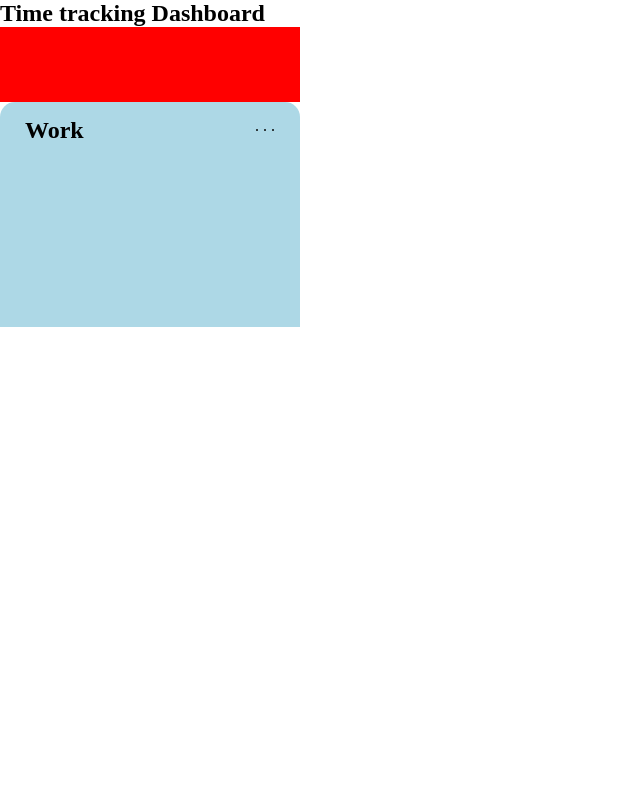
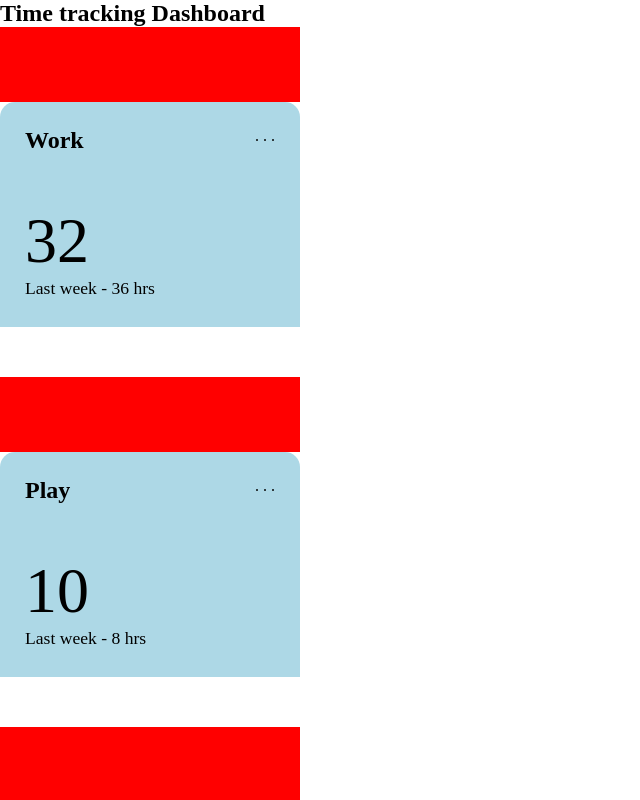
Before and after one commit to NielsLouwes/time-tracking-dash, a Next.js app: page / in a window 1280 px wide. Shown: the whole page, without its empty margins (0-640 px from the left). Built offline with nearby package versions, Linux system fonts and the light colour scheme.

Commit message:
added data into small cards

```diff
--- a/src/components/SmallCard.tsx
+++ b/src/components/SmallCard.tsx
@@ -1,5 +1,6 @@
 import React from "react";
 import styled from "styled-components";
+import data from "../data.json"
 
 const Card = styled.div`
   height: 350px;
@@ -16,6 +17,7 @@ const CardBottom = styled.div`
   background: lightblue;
   border-top-left-radius: 15px;
   border-top-right-radius: 15px;
+  padding: 25px 25px;
 `;
 
 const Category = styled.p`
@@ -28,19 +30,45 @@ const Menu = styled.div``;
 const CategoryContainer = styled.div`
   display: flex;
   justify-content: space-between;
-  padding: 15px 25px;
+
 `;
 
-export default function SmallCard() {
+const HoursContainer = styled.div`
+  display: flex;
+  flex-direction: column;
+  margin-top: 50px;
+`;
+
+const HoursText = styled.p`
+  font-size: 4rem;
+`
+const UpdateText = styled.p`
+  font-size: 1.1rem;
+`
+
+type SmallCardProps = {
+  title: string;
+  current: number;
+  previous: number;
+}
+
+
+export default function SmallCard({title, current , previous}: SmallCardProps) {
+
+  console.log(data, "data inside card")
   return (
     <>
       <Card>
         <CardTop></CardTop>
         <CardBottom>
           <CategoryContainer>
-            <Category>Work</Category>
+            <Category>{title}</Category>
             <Menu> . . . </Menu>
           </CategoryContainer>
+          <HoursContainer>
+            <HoursText>{current}</HoursText>
+            <UpdateText>Last week - {previous} hrs</UpdateText>
+          </HoursContainer>
         </CardBottom>
       </Card>
     </>
--- a/src/data.json
+++ b/src/data.json
@@ -1,4 +1,4 @@
-[
+ [
   {
     "title": "Work",
     "timeframes": {
--- a/src/pages/index.tsx
+++ b/src/pages/index.tsx
@@ -1,6 +1,7 @@
 import SmallCard from "@/components/SmallCard";
 import Head from "next/head";
 import styled from "styled-components";
+import data from "../data.json";
 
 const Heading = styled.h2``;
 
@@ -10,6 +11,7 @@ const Main = styled.main`
 `;
 
 export default function Home() {
+  console.log("data", data);
   return (
     <>
       <Head>
@@ -18,10 +20,15 @@ export default function Home() {
         <meta name="viewport" content="width=device-width, initial-scale=1" />
       </Head>
       <Main>
-        <div>
-          <Heading>Time tracking Dashboard</Heading>
-          <SmallCard />
-        </div>
+        <Heading>Time tracking Dashboard</Heading>
+        {data.map((item) => (
+          <SmallCard
+            key={item.title}
+            title={item.title}
+            current={item.timeframes.weekly.current}
+            previous={item.timeframes.weekly.previous}
+          />
+        ))}
       </Main>
     </>
   );
```
